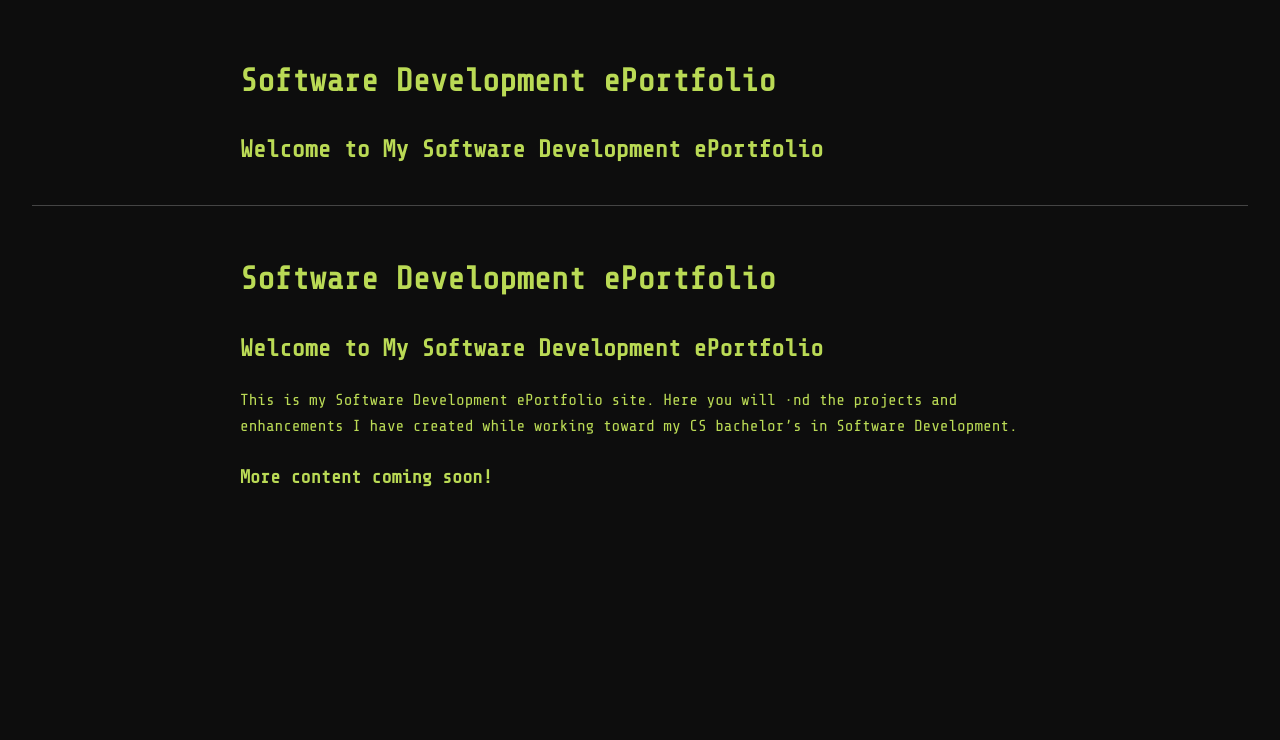
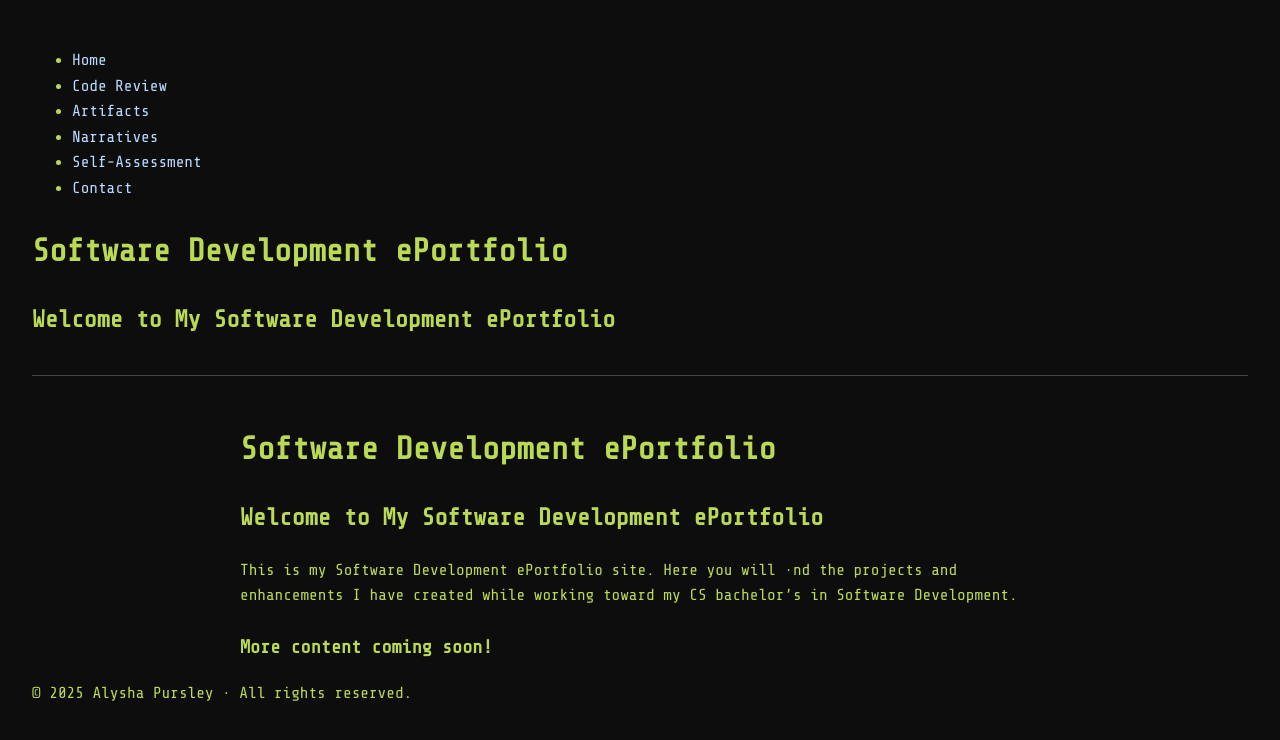
Before and after one commit to apursley2012/Software-Dev-ePortfolio, a Jekyll site: the page built from index.md, in a window 1280 px wide. Shown: the top 740 px of the page. Built offline with Jekyll 4.4.1, drawn with Linux system fonts in a browser that asks for light colours.

Commit message:
Update default.html

```diff
--- a/_layouts/default.html
+++ b/_layouts/default.html
@@ -1,25 +1,37 @@
 <!DOCTYPE html>
-<html lang="en">
+<html lang="{{ site.lang | default: 'en-US' }}">
   <head>
-    <meta charset="utf-8" />
-    <meta name="viewport" content="width=device-width, initial-scale=1" />
-    <title>{{ page.title }} | {{ site.title }}</title>
+    <meta charset="utf-8">
+    <meta name="viewport" content="width=device-width, initial-scale=1">
+    <title>{{ page.title | default: site.title }}</title>
 
     <link rel="stylesheet" href="{{ '/assets/css/style.css' | relative_url }}">
     {% seo %}
+    <link rel="preload" href="{{ '/assets/fonts/ShareTechMono-Regular.ttf' | relative_url }}" as="font" type="font/ttf" crossorigin="anonymous">
   </head>
+
   <body>
-    <header>
-      <div class="container">
-        <a href="{{ '/' | relative_url }}">
-          <h1>{{ site.title }}</h1>
-        </a>
-        <h2>{{ site.description }}</h2>
-      </div>
+    <header class="site-header">
+      <nav class="top-nav">
+        <ul>
+          <li><a href="/">Home</a></li>
+          <li><a href="/review/">Code Review</a></li>
+          <li><a href="/artifacts/">Artifacts</a></li>
+          <li><a href="/narratives/">Narratives</a></li>
+          <li><a href="/self-assessment/">Self-Assessment</a></li>
+          <li><a href="/contact/">Contact</a></li>
+        </ul>
+      </nav>
+      <h1>{{ site.title }}</h1>
+      <h2>{{ site.description }}</h2>
     </header>
 
     <main class="container">
       {{ content }}
     </main>
+
+    <footer class="site-footer">
+      <p>&copy; 2025 Alysha Pursley · All rights reserved.</p>
+    </footer>
   </body>
 </html>
```
